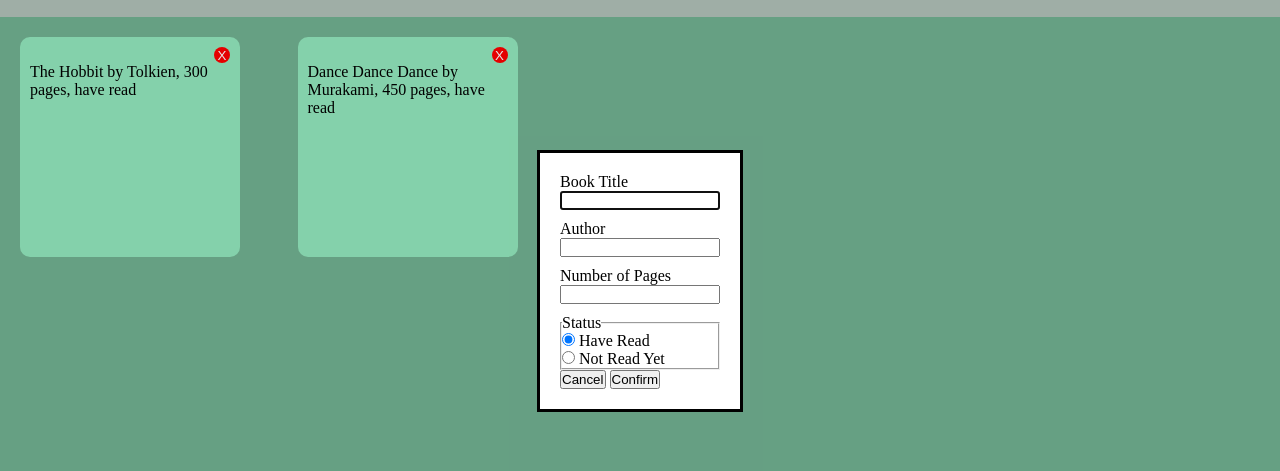
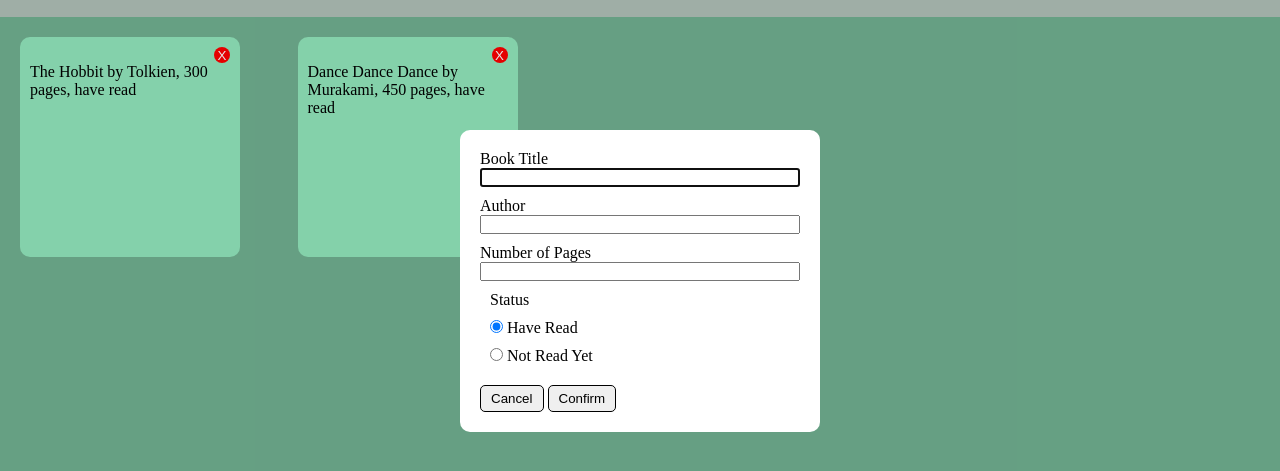
Before and after one commit to thomasxcarney/Library-app, a plain HTML site: page index.html in a window 1280 px wide. Both pictures are taken after a click on the button "Add a book". Shown: the part 119-590 px from the top of the page. Drawn offline with Linux system fonts and the light colour scheme; a web font is replaced by a local one.

Commit message:
Polish design for dialog window
I worked on the CSS for the dialog window more and I think it's finished
 for now.

```diff
--- a/index.html
+++ b/index.html
@@ -26,14 +26,14 @@
             <fieldset class="status-field">
                 <legend>Status</legend>
                 <div class="option-container">
-                    <span class="radio-span">
+                    <div class="radio-div read">
                         <input type="radio" name="status" value="have read" class="input read" id="read-button" checked />
                         <label>Have Read</label>
-                    </span>
-                    <span class="radio-span">
+                    </div>
+                    <div class="radio-div notRead">
                         <input type="radio" name="status" value="have not read" class="input notRead" />
                         <label>Not Read Yet</label>
-                    </span>
+                    </div>
                 </div>
             </fieldset>
             <div class="button-container">
--- a/styles.css
+++ b/styles.css
@@ -31,15 +31,10 @@ dialog {
     top: 50%;
     left: 50%;
     transform: translate(-50%, -50%);
-    width: 10rem;
+    width: 20rem;
     padding: 20px;
-    /*
-    width: 200px;
-    margin-left: -100px;
-    height: 50px;
-    margin-top: -25px;
-    background: yellow;
-    */
+    border: none;
+    border-radius: 10px;
 }
 
 dialog > form {
@@ -51,8 +46,27 @@ dialog > form > input{
     margin-bottom: 10px;
 }
 
-.radio-span {
+.button-container button {
+    padding: 5px 10px;
+    border-radius: 5px;
+    border: 1px solid black;
+}
+
+.status-field {
+    margin-bottom: 10px;
+    padding: 10px;
+    display: grid;
+    grid-template-columns: 1fr 1fr;
+    justify-content: space-between;
+    border: none;
+}
+
+.radio-div {
     white-space: nowrap;
+}
+
+.radio-div.read {
+    margin-bottom: 10px;
 }
 
 .books-container {
```
